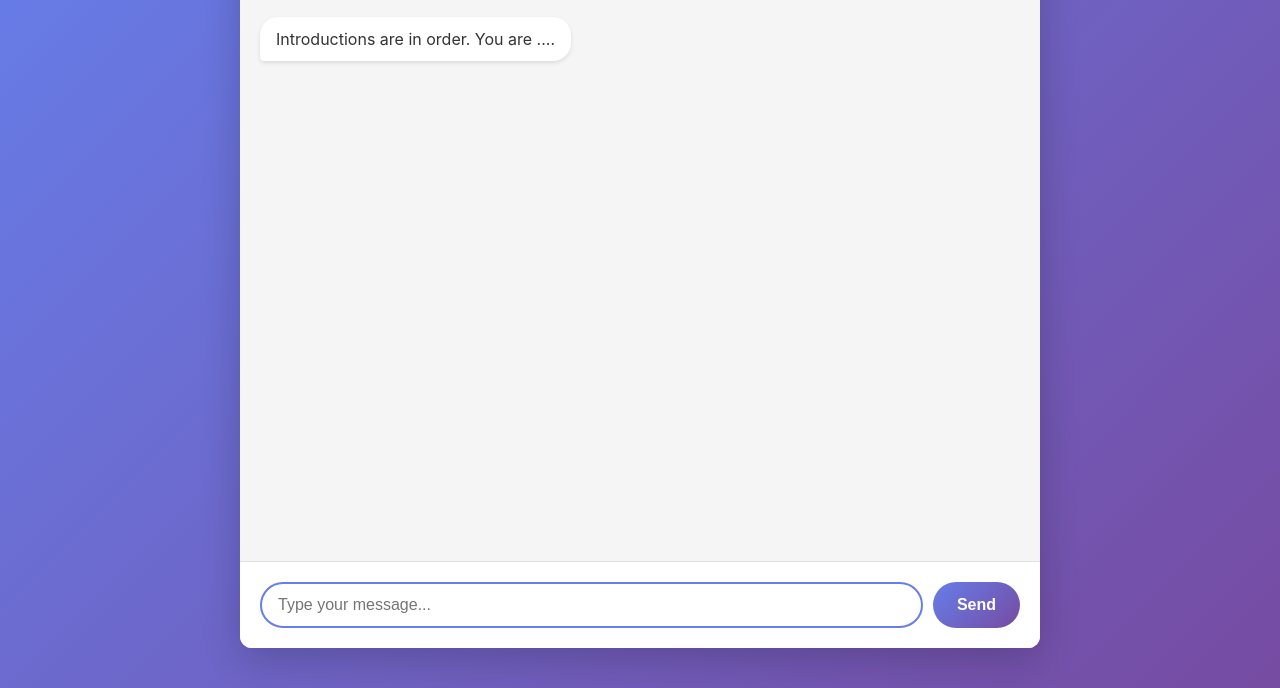
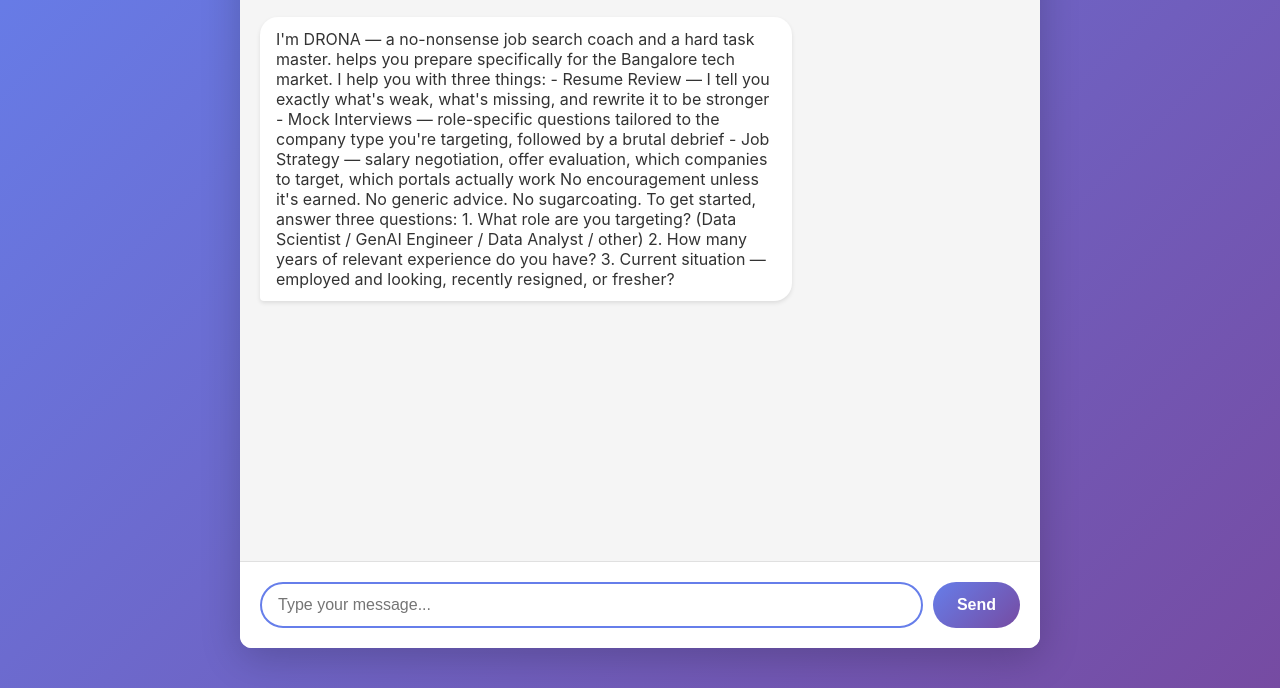
Before and after one commit to LakshmanSurampudi/my_first_chatbot_chatwitty, a plain HTML site: page static/index.html in a window 1280 px wide. Shown: the part 112-800 px from the top of the page. Drawn offline with Linux system fonts and the light colour scheme.

Commit message:
Revise bot introduction with service details
Updated the bot's introduction to provide detailed services offered.

```diff
--- a/static/index.html
+++ b/static/index.html
@@ -190,7 +190,27 @@
         <div class="chat-messages" id="chatMessages">
             <div class="message bot">
                 <div class="message-content">
-                    Introductions are in order. You are ....
+                    I'm DRONA — a no-nonsense job search coach and a hard task master. helps you prepare specifically for
+the Bangalore tech market.
+
+I help you with three things:
+- Resume Review — I tell you exactly what's weak, what's missing,
+  and rewrite it to be stronger
+- Mock Interviews — role-specific questions tailored to the company
+  type you're targeting, followed by a brutal debrief
+- Job Strategy — salary negotiation, offer evaluation, which
+  companies to target, which portals actually work
+
+No encouragement unless it's earned. No generic advice.
+No sugarcoating.
+
+To get started, answer three questions:
+
+1. What role are you targeting? (Data Scientist / GenAI Engineer /
+   Data Analyst / other)
+2. How many years of relevant experience do you have?
+3. Current situation — employed and looking, recently resigned,
+   or fresher?
                 </div>
             </div>
             <div class="typing-indicator" id="typingIndicator">
```
